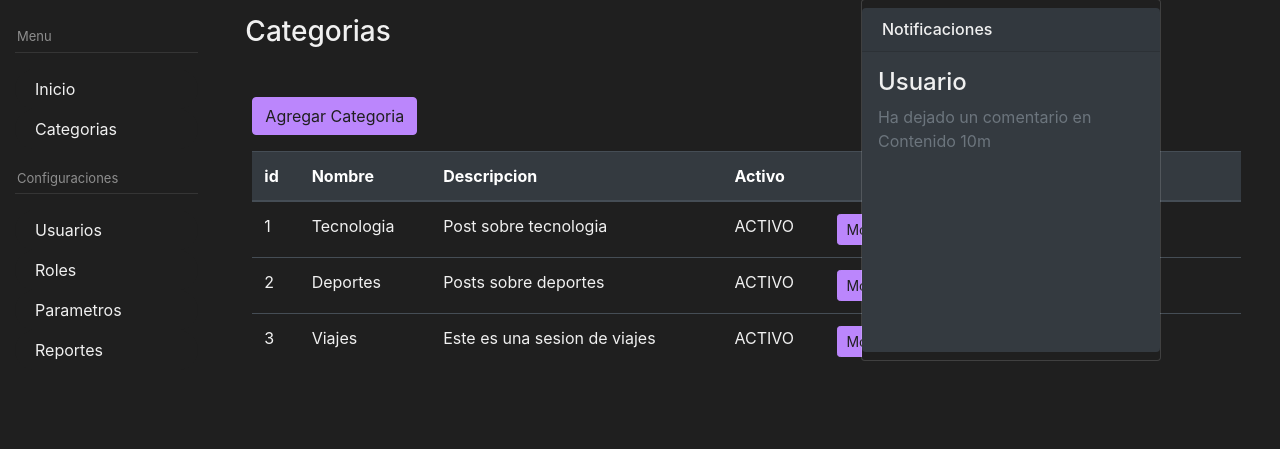
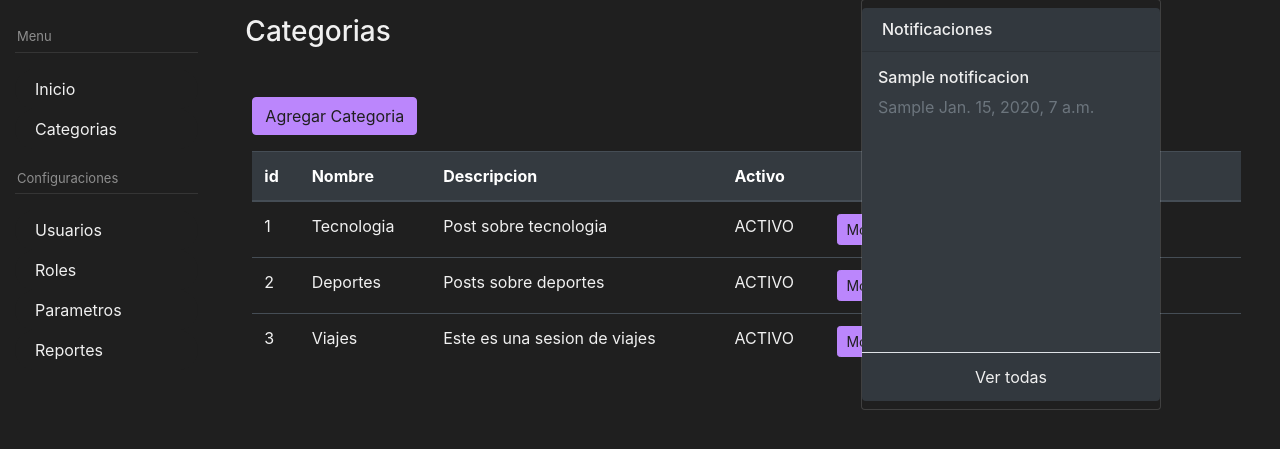
Before and after one commit to frandepy2/CMS-IS2, a Django app: page /categorias/ in a window 1280 px wide, after a click that opens the changed part. Shown: the part 69-518 px from the top of the page. Run offline with Django 5.2, Linux system fonts and the light colour scheme; a user stored in the database is signed in; data comes from the database, SQL or seed files in the repository; tables that the repository leaves empty hold one stand-in row (values such as "Sample post"); some libraries are stand-ins or nearby versions.

Commit message:
Mostrar notificaciones

```diff
--- a/cmsis2/cmsis2/settings.py
+++ b/cmsis2/cmsis2/settings.py
@@ -108,6 +108,8 @@ TEMPLATES = [
                 'django.template.context_processors.request',
                 'django.contrib.auth.context_processors.auth',
                 'django.contrib.messages.context_processors.messages',
+                'context_processors.notificaciones',
+                'context_processors.categorias',
             ],
         },
     },
--- /dev/null
+++ b/cmsis2/context_processors.py
@@ -0,0 +1,18 @@
+from notificaciones.models import Notificacion
+from categorias.models import Categoria
+
+
+def notificaciones(request):
+    # Lógica para obtener las notificaciones
+    notificaciones = []
+
+    if request.user.is_authenticated:
+        notificaciones = Notificacion.objects.filter(receptor=request.user).order_by('-fecha')
+
+    return {'notificaciones': notificaciones}
+
+
+def categorias(request):
+    categorias = Categoria.objects.filter(is_active=True)
+
+    return {'categorias': categorias}
--- a/cmsis2/templates/base/base.html
+++ b/cmsis2/templates/base/base.html
@@ -15,6 +15,11 @@
         <link href="{% static 'fontawesomefree/css/fontawesome.css' %}" rel="stylesheet" type="text/css">
         <link href="{% static 'fontawesomefree/css/brands.css' %}" rel="stylesheet" type="text/css">
         <link href="{% static 'fontawesomefree/css/solid.css' %}" rel="stylesheet" type="text/css">
+
+
+        <!-- Agrega los scripts de SimpleBar -->
+        <script src="https://unpkg.com/simplebar@5.3.0/dist/simplebar.min.js"></script>
+        <link rel="stylesheet" href="https://unpkg.com/simplebar@5.3.0/dist/simplebar.min.css" />
 
         <!-- Stylesheet -->
         <style>
@@ -226,9 +231,7 @@
     <body>
         <script src="https://cdn.jsdelivr.net/npm/jquery@3.5.1/dist/jquery.slim.min.js" integrity="sha384-DfXdz2htPH0lsSSs5nCTpuj/zy4C+OGpamoFVy38MVBnE+IbbVYUew+OrCXaRkfj" crossorigin="anonymous"></script>
         <script src="https://cdn.jsdelivr.net/npm/bootstrap@4.6.2/dist/js/bootstrap.bundle.min.js" integrity="sha384-Fy6S3B9q64WdZWQUiU+q4/2Lc9npb8tCaSX9FK7E8HnRr0Jz8D6OP9dO5Vg3Q9ct" crossorigin="anonymous"></script>
-        <!-- Agrega los scripts de SimpleBar -->
-        <script src="https://unpkg.com/simplebar@5.3.0/dist/simplebar.min.js"></script>
-        <link rel="stylesheet" href="https://unpkg.com/simplebar@5.3.0/dist/simplebar.min.css" />
+
 
         <!-- Navbar -->
         <nav class="navbar navbar-expand-md navbar-dark flex-row">
@@ -254,7 +257,7 @@
                                 </div>
                                 <div class="card-body p-0">
                                     <!-- Contenido Scrollable con SimpleBar -->
-                <div class="scrollbar-overlay" style="height: 300px;" data-simplebar>
+                                    <div class="scrollbar-overlay" style="height: 300px;" data-simplebar="init">
                                         <div class="simplebar-wrapper">
                                             <div class="simplebar-height-auto-observer-wrapper">
                                                 <div class="simplebar-height-auto-observer"></div>
@@ -263,61 +266,37 @@
                                                 <div class="simplebar-offset">
                                                     <div class="simplebar-content-wrapper" tabindex="0" role="region" aria-label="scrollable content">
                                                         <div class="simplebar-content p-3">
-
-                                        <!-- Ejemplos de Notificaciones -->
-                                        <div class="notification-card read mb-3">
-                                            <h4 class="fs-5 text-black mb-2">Usuario</h4>
+                                                            <!-- Lista de Notificaciones -->
+                                                            {% for notificacion in notificaciones %}
+                                                                <a class="notification-link" href="{% url 'ver_contenido' notificacion.contenido.id %}">
+                                                                    <div class="notification-card {% if notificacion.leido %}read{% else %}unread{% endif %} mb-3">
+                                                                        <h6>{{ notificacion.titulo }}</h6>
                                                                         <p class="fs-6 text-muted mb-1">
-                                                Ha dejado un comentario en Contenido
-                                                <span class="ms-2 text-400 fs-7">10m</span>
+                                                                            {{ notificacion.mensaje }}
+                                                                            <span class="ms-2 text-400 fs-7">{{ notificacion.fecha }}</span>
                                                                         </p>
                                                                     </div>
-
-                                        <!-- Añadir más ejemplos según sea necesario -->
-
+                                                                </a>
+                                                            {% endfor %}
                                                         </div>
                                                     </div>
                                                 </div>
                                             </div>
+                                            <div class="simplebar-placeholder" style="width: auto; height: 514px;"></div>
+                                        </div>
+                                        <div class="simplebar-track simplebar-horizontal" style="visibility: hidden;">
+                                            <div class="simplebar-scrollbar" style="width: 0px; display: none;"></div>
+                                        </div>
+                                        <div class="simplebar-track simplebar-vertical" style="visibility: hidden;">
+                                            <div class="simplebar-scrollbar" style="height: 0px; display: none; transform: translate3d(0px, 0px, 0px);"></div>
+                                        </div>
+                                    </div>
+                                    <div class="card-footer text-center border-top">
+                                        <a class="card-link d-block" href="#">Ver todas</a>
                                     </div>
                                 </div>
                             </div>
                         </div>
-    </div>
-</li>
-
-
-
-
-                        <!-- lista de notificaciones -->
-
-
-
-                            <!--div class="notifications list-group">
-                                <a href="#" class="notifications list-group-item list-group-item-action active">
-                                    <div class="d-flex w-100 justify-content-between">
-                                        <p class="mb-1"><b>Usuario</b> dio like a <b>Contenido</b></p>
-                                    </div>
-                                </a>
-                                <a href="#" class="notifications list-group-item list-group-item-action active">
-                                    <div class="d-flex w-100 justify-content-between">
-                                        <p class="mb-1"><b>Contenido</b> ha sido aprobado</p>
-                                    </div>
-                                </a>
-                                <a href="#" class="notifications list-group-item list-group-item-action active">
-                                    <div class="d-flex w-100 justify-content-between">
-                                        <p class="mb-1"><b>Contenido</b> ha sido rechazado</p>
-                                    </div>
-                                </a>
-                                <a href="#" class="notifications list-group-item list-group-item-action active">
-                                    <div class="d-flex w-100 justify-content-between">
-                                        <p class="mb-1"><b>Usuario</b> ha dejado un comentario en <b>Contenido</b></p>
-                                    </div>
-                                </a>
-                            </div>
-                            <div class="dropdown-divider"></div>
-                            <a class="dropdown-item" href="">Ver todas</a-->
-
                     </li>
                     <!-- usuario activo -->
                     <li class="nav-item dropdown d-none d-md-inline-block p-md-2">
@@ -515,5 +494,7 @@
         });
     </script>
 
+
+
     </body>
 </html>
```
Also changed, not shown: cmsis2/cmsis2/views.py (+6 -3 lines). Lines whose indentation alone changed are shown as unchanged.
